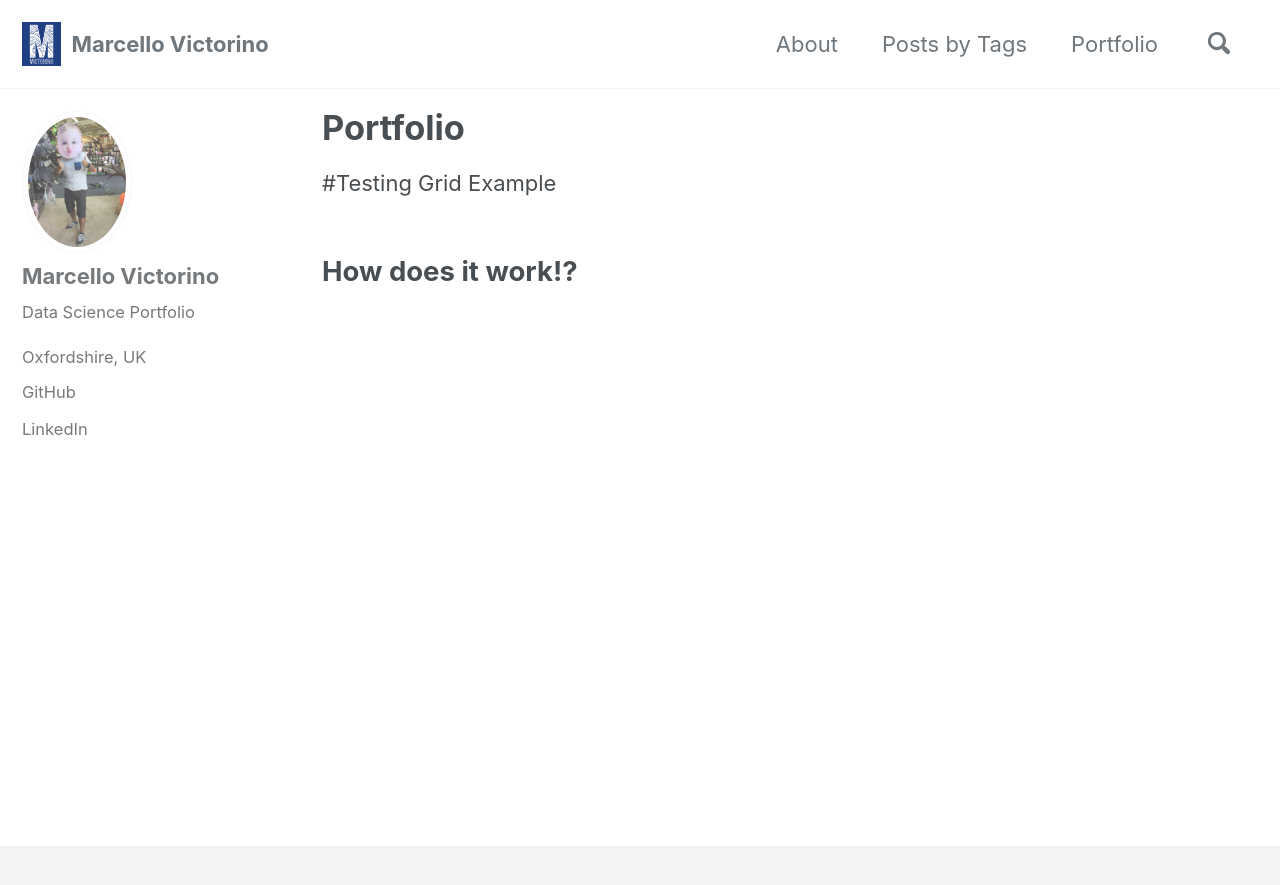
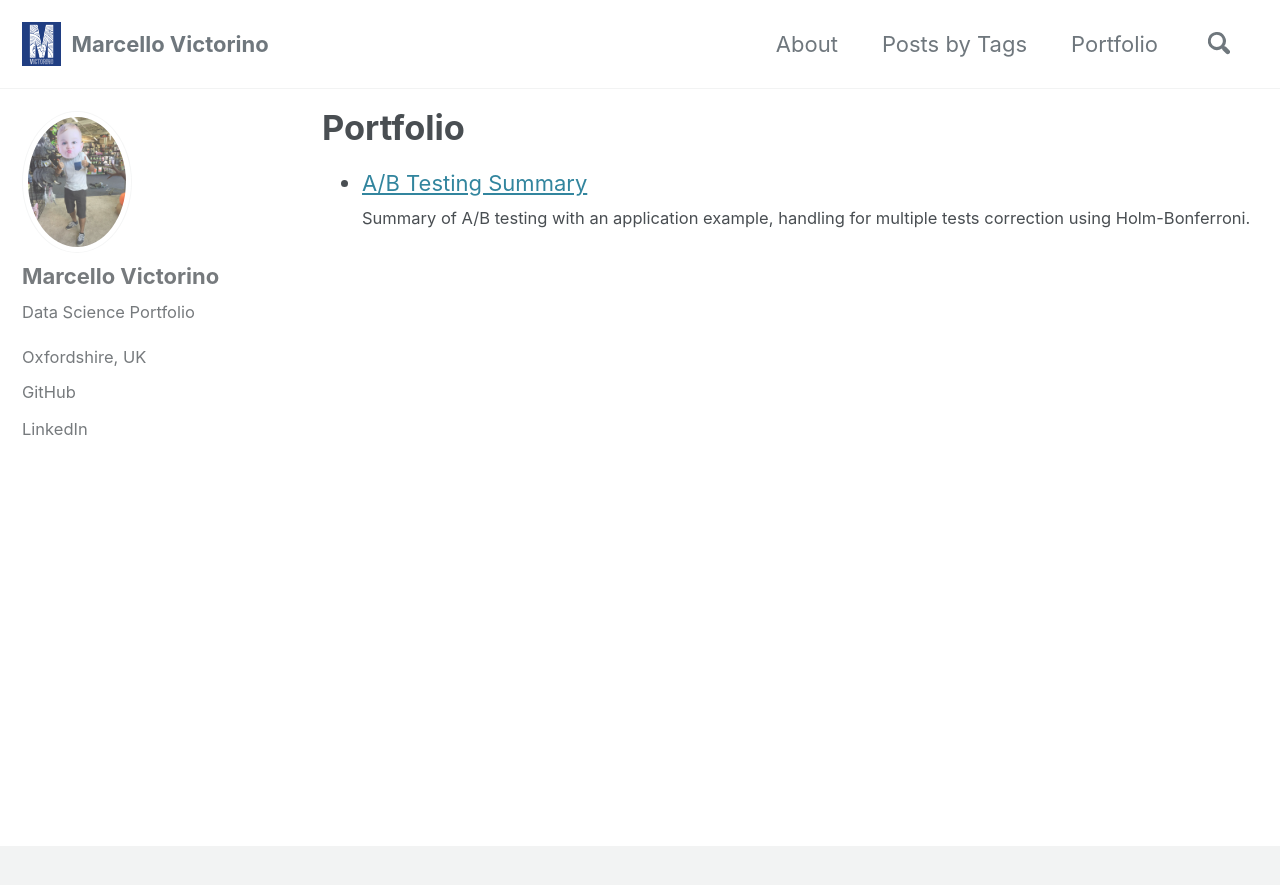
Before and after one commit to marcellovictorino/marcellovictorino.github.io, a Jekyll site: the page built from _pages/portfolio.md, in a window 1280 px wide and 900 px high. Shown: the top 885 px of the window. Built offline with Jekyll 4.4.1, drawn with Linux system fonts in a browser that asks for light colours; cached includes are drawn as plain includes.

```diff
--- a/Gemfile
+++ b/Gemfile
@@ -1,2 +1,4 @@
 source "https://rubygems.org"
+gem 'github-pages'
+/.ruby-version 2.5
 gemspec
--- a/_config.yml
+++ b/_config.yml
@@ -21,7 +21,7 @@ title_separator          : "|"
 name                     : "Marcello Victorino"
 description              : "Personal blog about data science to share the knowledge."
 url                      : "https://marcellovictorino.github.io" # the base hostname & protocol for your site e.g. "https://mmistakes.github.io"
-baseurl                  : "marcellovictorino.github.io" # the subpath of your site, e.g. "/blog"
+baseurl                  : "/site" # the subpath of your site, e.g. "/blog"
 repository               : "marcellovictorino/marcellovictorino.github.io" # GitHub username/repo-name e.g. "mmistakes/minimal-mistakes"
 teaser                   : # path of fallback teaser image, e.g. "/assets/images/500x300.png"
 logo                     : "/images/logo_victorino3_77x88.png"
@@ -158,6 +158,8 @@ footer:
 include:
   - .htaccess
   - _pages
+  - assets
+  - images
 exclude:
   - "*.sublime-project"
   - "*.sublime-workspace"
@@ -293,6 +295,10 @@ defaults:
       comments: # true
       share: true
       related: true
+      toc: true
+      toc_label: "On this post..."
+      toc_icon: "file-alt"
+      mathjax: "true"
 
   # _pages
   - scope:
--- a/_pages/portfolio.md
+++ b/_pages/portfolio.md
@@ -7,6 +7,12 @@ entries_layout: grid
 classes: wide
 ---
 
-#Testing Grid Example
-
-## How does it work!?
+<ul>
+	{% for post in site.posts %}
+	<li>
+		<a href="{{ post.url }}">{{ post.title}}</a>
+		<br>
+		<small>{{ post.excerpt }}</small>
+	</li>
+	{% endfor %}
+</ul>
--- a/index.html
+++ b/index.html
@@ -5,4 +5,4 @@ header:
     image: "/images/banner_universe.jpg"
 ---
 
-# Welcome to my Data Science journey!
+<H2>Welcome to my Data Science journey!</H2>
```
Also changed, not shown: _pages/about.md (+1 -0 lines), _pages/projects.md (+1 -1 lines), _posts/2019-03-16-ABtesting.md (+10 -0 lines), admin/config.yml (added, +22 -0 lines), admin/index.html (added, +12 -0 lines), minimal-mistakes-jekyll.gemspec (added).
